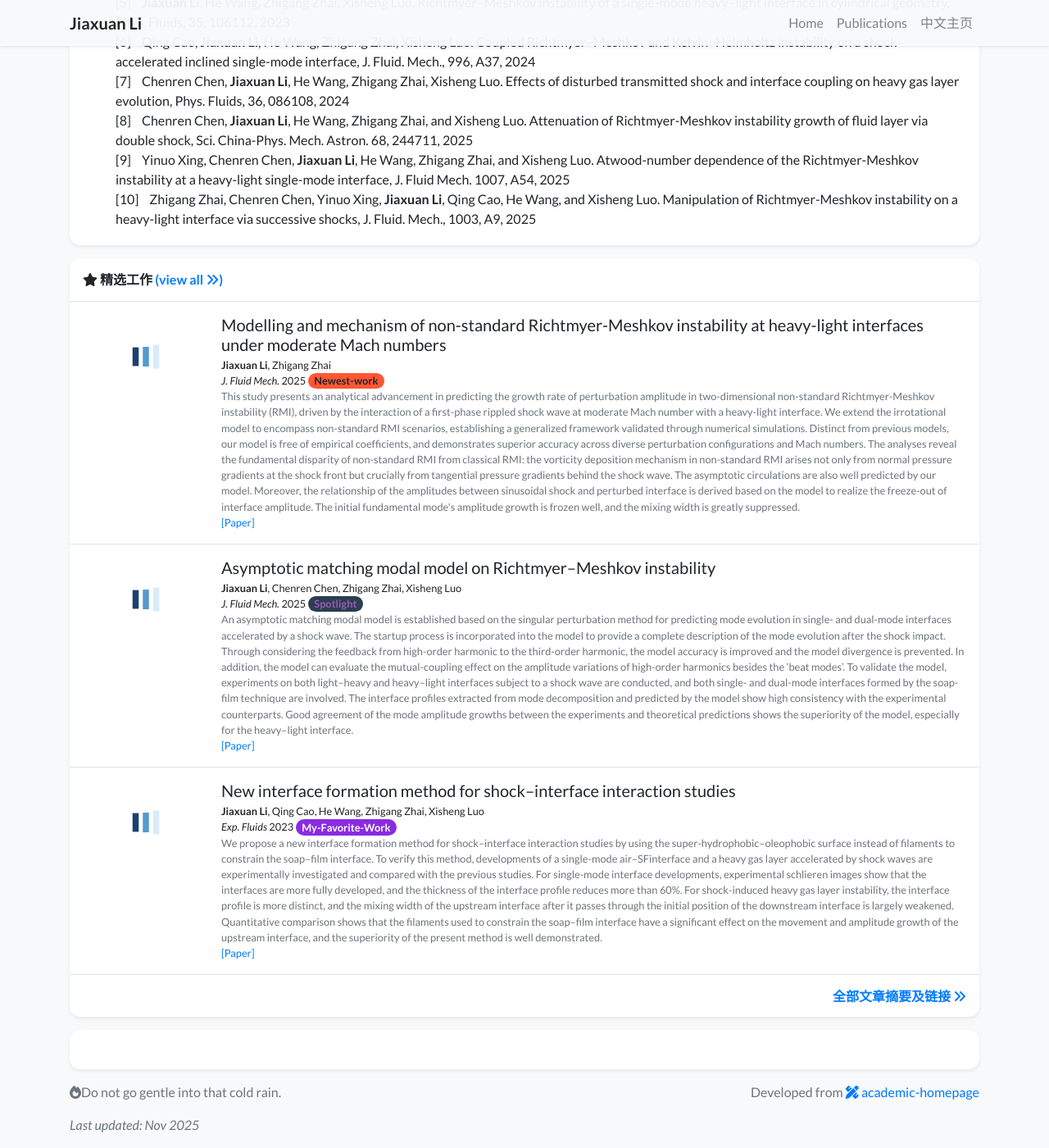
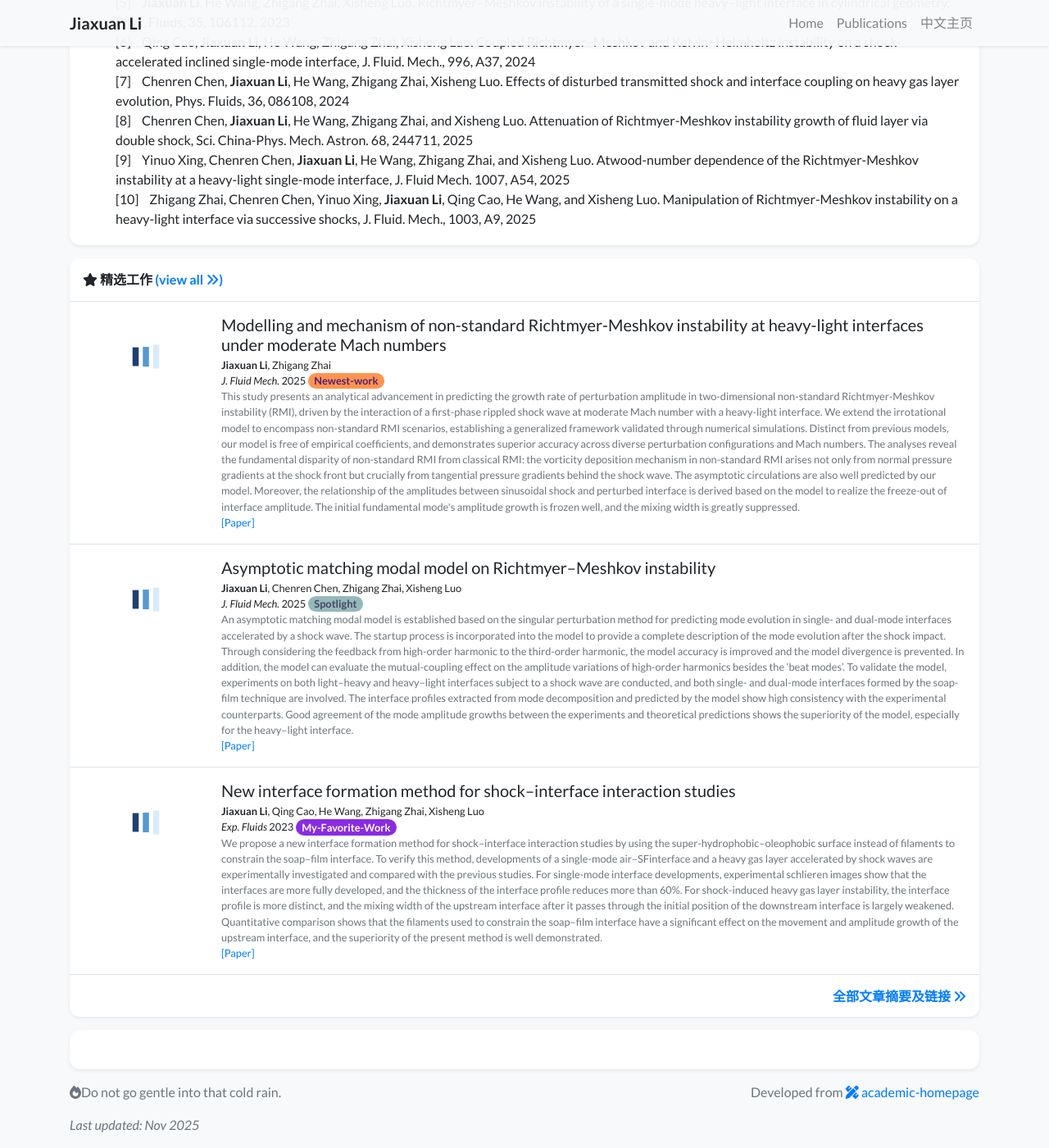
Before and after one commit to ChiaHsuanLee116/chiahsuanlee116.github.io, a Jekyll site: the page built from zh.html, in a window 1280 px wide and 1400 px high, scrolled down 1058 px. Shown: the whole window at 82% size. Built offline with Jekyll 4.4.1, drawn with Linux system fonts in a browser that asks for light colours; nearby versions of some CDN libraries; a style sheet for code colours, icons or effects is not loaded.

Commit message:
Update global.css

```diff
--- a/assets/css/global.css
+++ b/assets/css/global.css
@@ -96,10 +96,11 @@ div.lazy {
 }
 
 .badge-publication.badge-custom2 {
-  background-color: #2C3E50; /* 珊瑚灰色 */
-     color: #9B59B6; /* 文字颜色 */
+  background-color: #95B9B9; /* 珊瑚灰色 */
+     color: #454567; /* 文字颜色 */
 }
 
 .badge-publication.badge-custom3 {
-  background-color: #FF5733; /* 橙色 */
+  background-color: #FE944E; /* 橙色 */
+    color: #541E7B; /* 文字颜色 */
 }
```
